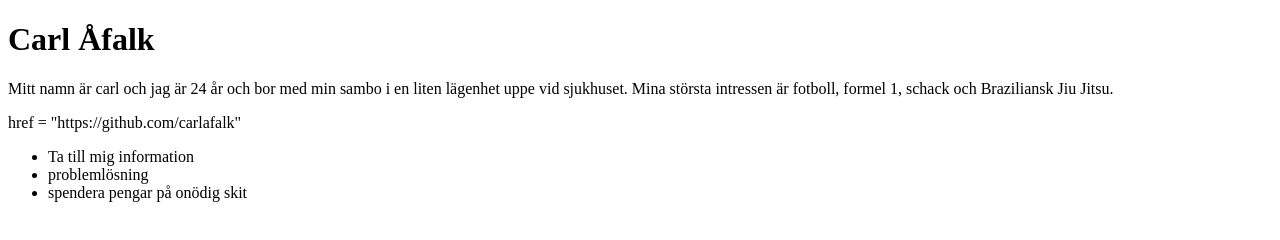
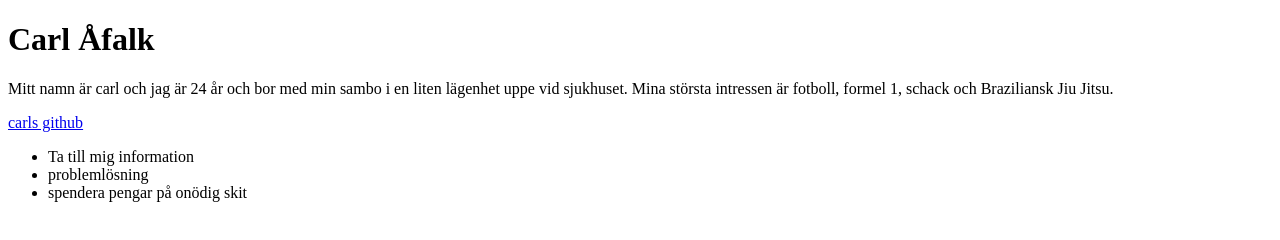
Before and after one commit to carlafalk/GruppGr-nGitFlow, a plain HTML site: page carl_afalk.html in a window 1280 px wide. Drawn offline with Linux system fonts and the light colour scheme.

Commit message:
fixade min href...........

```diff
--- a/carl_afalk.html
+++ b/carl_afalk.html
@@ -11,7 +11,7 @@
     <p>Mitt namn är carl och jag är 24 år och bor med min sambo i en liten lägenhet uppe vid sjukhuset. Mina största intressen är fotboll, formel 1, schack
         och Braziliansk Jiu Jitsu.
     </p>
-    <a> href = "https://github.com/carlafalk"</a>
+    <a href="https://github.com/carlafalk">carls github</a>
     <ul>
         <li>Ta till mig information</li>
         <li>problemlösning</li>
```
